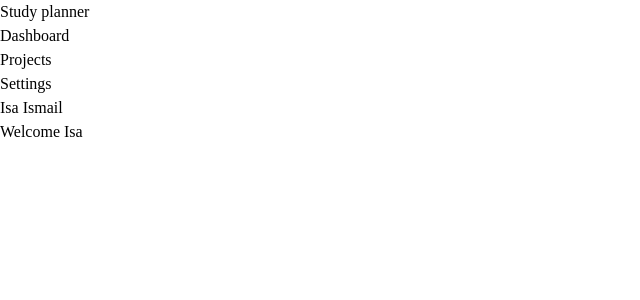
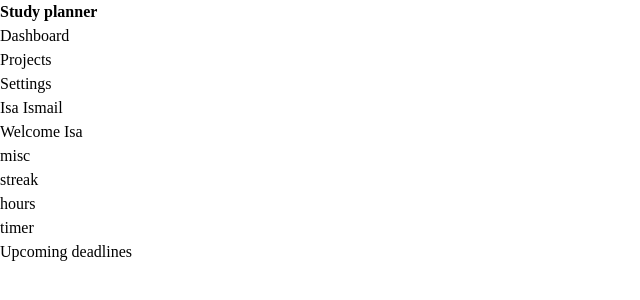
Before and after one commit to Lost-Stardust/Study-planner, a website built with webpack: page src/index.html in a window 1280 px wide. Shown: the whole page, without its empty margins (0-640 px from the left). Built offline with nearby package versions, Linux system fonts and the light colour scheme.

Commit message:
Add child divs to cards

```diff
--- a/src/index.html
+++ b/src/index.html
@@ -8,7 +8,7 @@
   <body>
     <div id="wrapper">
       <div id="sidebar">
-        <div class="title">Study planner</div>
+        <div class="title"><b>Study planner</b></div>
         <div class="options">
           <div class="dashboard">Dashboard</div>
           <div class="projects">Projects</div>
@@ -19,13 +19,28 @@
       <div id="view">
         <div class="greeting">Welcome Isa</div>
         <div class="cardsOne">
-          <div class="one"></div>
-          <div class="two"></div>
-          <div class="three"></div>
+          <div class="one">
+            <div class="icon"></div>
+            <div>misc</div>
+          </div>
+          <div class="two">
+            <div class="icon"></div>
+            <div>streak</div>
+          </div>
+          <div class="three">
+            <div class="icon"></div>
+            <div>hours</div>
+          </div>
         </div>
         <div class="cardsTwo">
-          <div class="one"></div>
-          <div class="two"></div>
+          <div class="one">timer</div>
+          <div class="two">
+            <div>Upcoming deadlines</div>
+            <div></div>
+            <div></div>
+            <div></div>
+            <div></div>
+          </div>
         </div>
       </div>
     </div>
```
